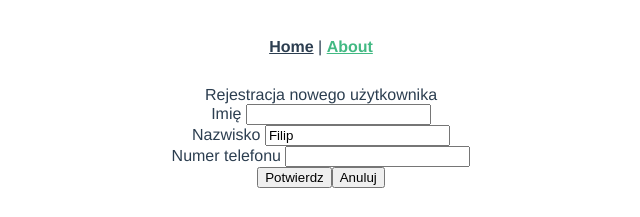
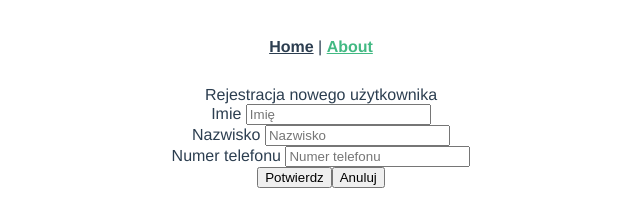
Before and after one commit to FloryanFilip/warsawjs-workshop, a Vue app: page /about in a window 1280 px wide. Shown: the top 217 px of the page, without its empty margins (319-959 px from the left). Built offline with nearby package versions, Linux system fonts and the light colour scheme.

Commit message:
Add inputs

```diff
--- a/src/components/user-form.component.vue
+++ b/src/components/user-form.component.vue
@@ -5,19 +5,34 @@
         Rejestracja nowego użytkownika
       </div>
       <div>
-        <label>
-          Imię
-          <input v-model="firstName"/>
-        </label>
+        <app-input
+            type="text"
+            placeholder="Imię"
+            :value="firstName"
+            @input="firstName = $event.target.value"
+        >
+          Imie
+        </app-input>
       </div>
       <div>
-        <app-input value="Filip"/>
+        <app-input
+            type="text"
+            placeholder="Nazwisko"
+            :value="lastName"
+            @input="lastName = $event.target.value"
+        >
+          Nazwisko
+        </app-input>
       </div>
       <div>
-        <label>
+        <app-input
+            type="text"
+            placeholder="Numer telefonu"
+            :value="phoneNumber"
+            @input="phoneNumber = $event.target.value"
+        >
           Numer telefonu
-          <input v-model="phoneNumber"/>
-        </label>
+        </app-input>
       </div>
       <div>
         <button type="submit">Potwierdz</button>
--- a/src/core/components/app-input.component.vue
+++ b/src/core/components/app-input.component.vue
@@ -1,6 +1,6 @@
 <template>
   <label>
-    Nazwisko
+    <slot></slot>
     <input v-bind="$attrs" v-on="$listeners"/>
   </label>
 </template>
--- a/src/views/About.vue
+++ b/src/views/About.vue
@@ -1,5 +1,5 @@
 <template>
-  <my-form :first-name="firstName" :last-name="lastName" :phone-number="phoneNumber"/>
+  <my-form :first-name.sync="firstName" :last-name.sync="lastName" :phone-number.sync="phoneNumber"/>
 </template>
 
 
```
